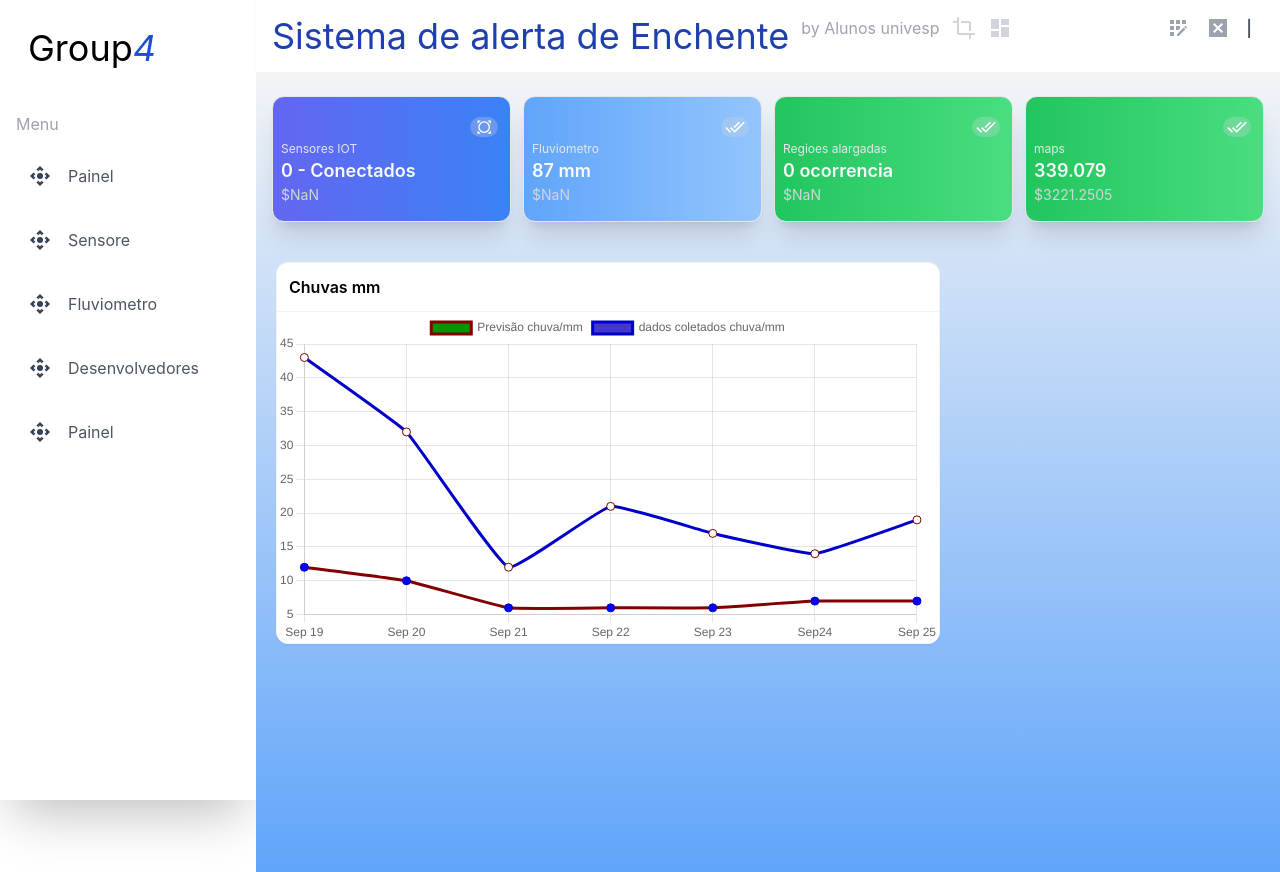
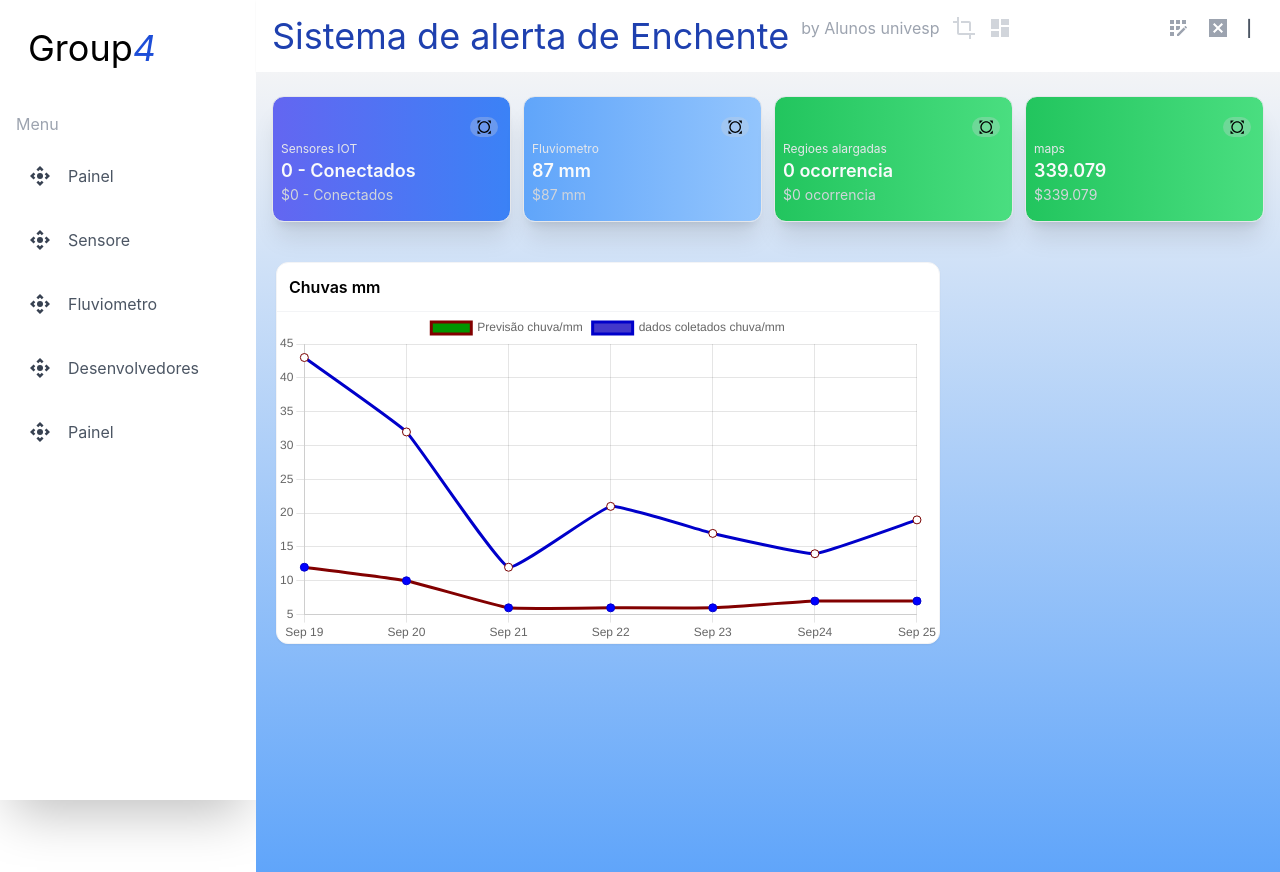
Before and after one commit to Fabianopereira1011/monitoramento-iot, a Next.js app: page / in a window 1280 px wide. Built offline with nearby package versions, Linux system fonts and the light colour scheme.

Commit message:
same icon on card

```diff
--- a/src/components/Card.js
+++ b/src/components/Card.js
@@ -7,13 +7,18 @@ import DoneAllIcon from '@mui/icons-material/DoneAll';
 
 const Style = "text-white text-xs"
 
-const arrayIcon = [<AllOutIcon fontSize="small" className={Style} />, <DoneAllIcon fontSize="small" className={Style} />, <DoneAllIcon fontSize="small" className={Style} />, <DoneAllIcon fontSize="small" className={Style} />]
+const arrayIcon = [
+                    <AllOutIcon fontSize="small" className={Style} />,
+                    <DoneAllIcon fontSize="small" className={Style} />,
+                    <DoneAllIcon fontSize="small" className={Style} />,
+                    <DoneAllIcon fontSize="small" className={Style} />
+                    ]
 const Color = ["from-indigo-500 to-blue-500", "from-blue-400 to-blue-300", "from-green-500 to-green-400", "from-yellow-600 to-yellow-500"]
 
 
 const Card = (props) => {
     var balance = props.balance
-    balance = balance * 9.5;
+    //balance = balance * 9.5;
 
 
 
@@ -22,7 +27,8 @@ const Card = (props) => {
             <div className="flex justify-between">
                 <div></div>
                 <div className=" w-7  h-5 flex items-center justify-center  bg-gray-300 rounded-xl m-1  bg-opacity-30">
-                    {arrayIcon[props.icon]}
+                <AllOutIcon fontSize="small"/>
+                    {/* {arrayIcon[props.icon]} */}
                 </div>
             </div>
             <p className="text-gray-200 text-xs  ">
```
